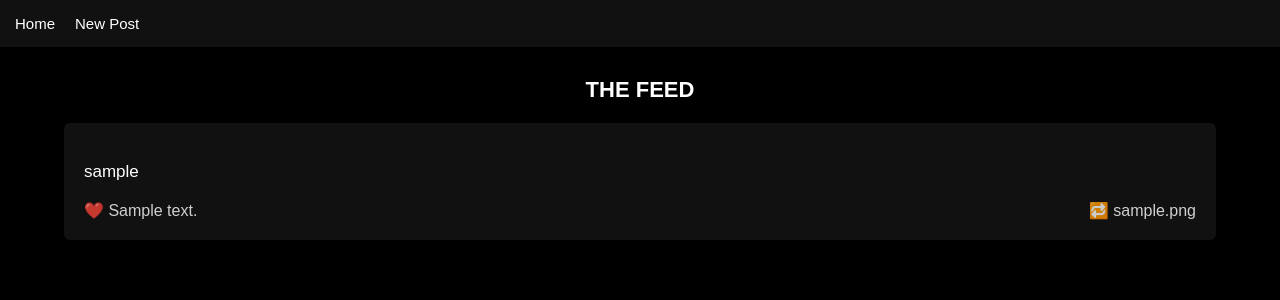
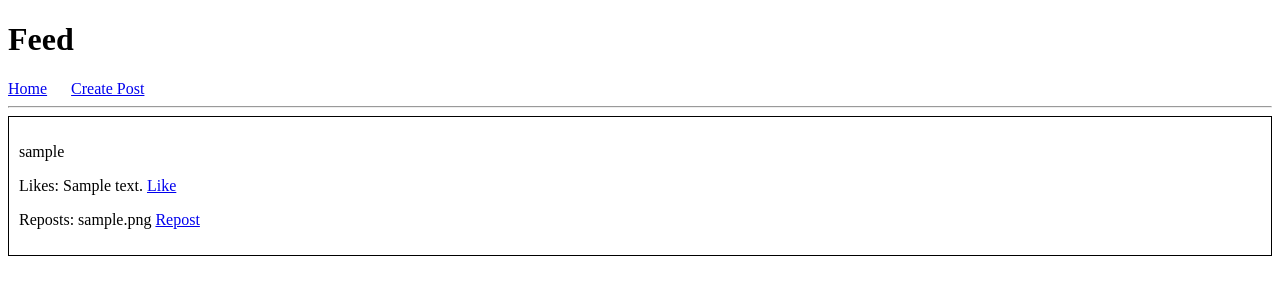
Before and after one commit to vrush757-gif/voice-of-bharat, a Flask app: page /feed in a window 1280 px wide. Shown: the top 300 px of the page. Run offline with Flask 3, Linux system fonts and the light colour scheme; tables that the repository leaves empty hold one stand-in row (values such as "Sample post").

Commit message:
Update feed.html

```diff
--- a/templates/feed.html
+++ b/templates/feed.html
@@ -1,33 +1,28 @@
 <!DOCTYPE html>
-<html lang="en">
+<html>
 <head>
-    <meta charset="UTF-8">
-    <title>Feed - ScrollBreaker</title>
-    <link rel="stylesheet" href="{{ url_for('static', filename='style.css') }}">
+    <title>Feed</title>
 </head>
 <body>
+    <h1>Feed</h1>
 
-<div class="nav">
-    <a href="/" class="nav-btn">Home</a>
-    <a href="/create" class="nav-btn">New Post</a>
-</div>
+    <a href="/">Home</a>
+    <a href="/create" style="margin-left:20px;">Create Post</a>
 
-<div class="feed-container">
-
-    <h2 class="feed-title">THE FEED</h2>
+    <hr>
 
     {% for post in posts %}
-    <div class="post">
-        <p class="post-content">{{ post[1] }}</p>
+        <div style="margin-bottom:20px; padding:10px; border:1px solid black;">
+            <p>{{ post[1] }}</p>
 
-        <div class="post-actions">
-            <a href="/like/{{ post[0] }}" class="action">❤️ {{ post[2] }}</a>
-            <a href="/repost/{{ post[0] }}" class="action">🔁 {{ post[3] }}</a>
+            <p>Likes: {{ post[2] }}
+                <a href="/like/{{ post[0] }}">Like</a>
+            </p>
+
+            <p>Reposts: {{ post[3] }}
+                <a href="/repost/{{ post[0] }}">Repost</a>
+            </p>
         </div>
-    </div>
     {% endfor %}
-
-</div>
-
 </body>
 </html>
```
